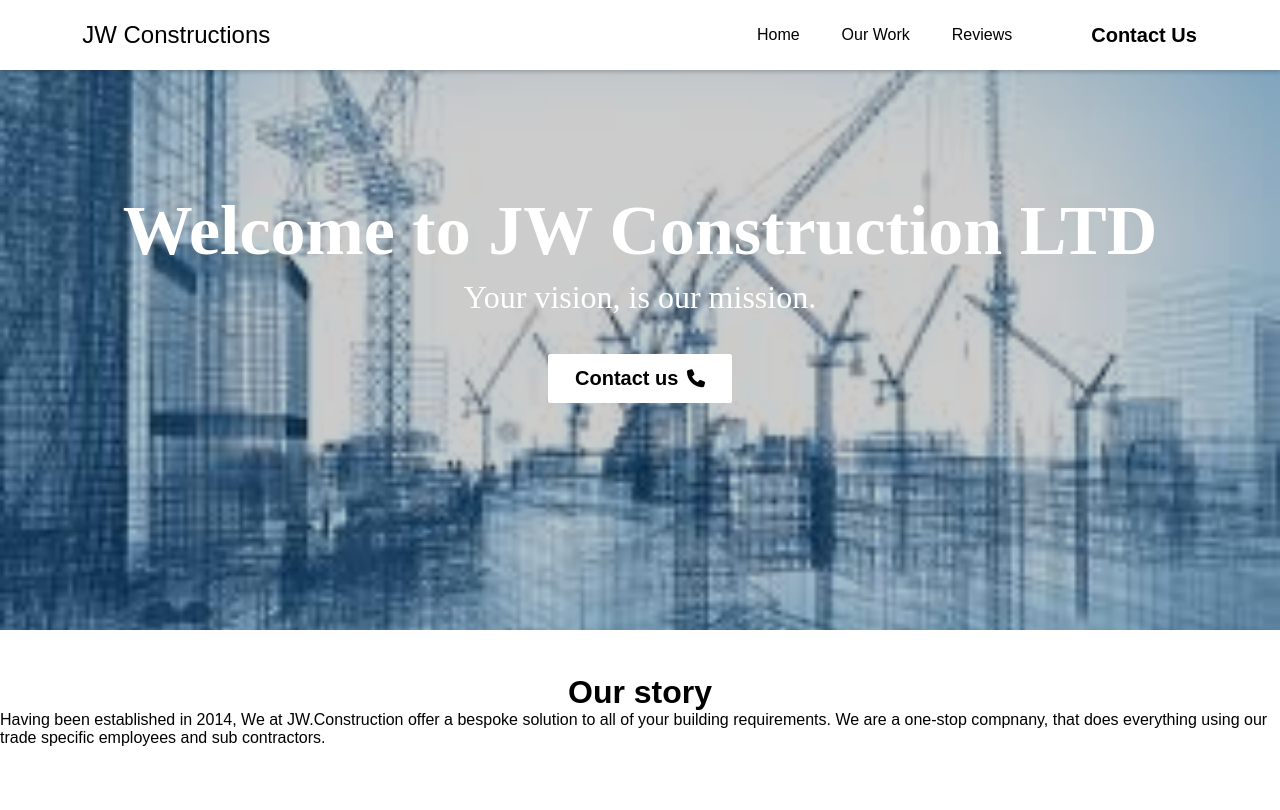
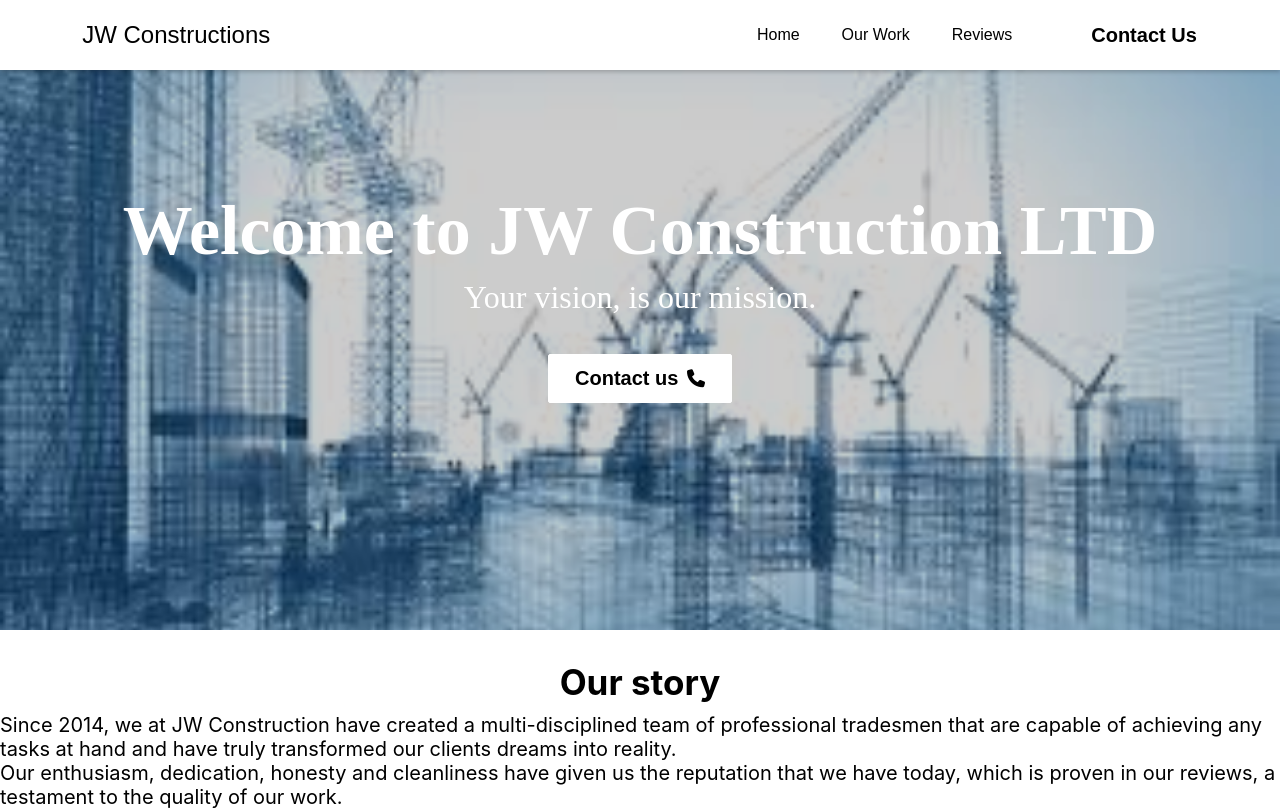
Before and after one commit to LewisMurray00/React-practice-website, a React (Create React App) app: page / in a window 1280 px wide. Shown: the top 810 px of the page. Built offline with nearby package versions, Linux system fonts and the light colour scheme.

Commit message:
styled the about section of the home page

```diff
--- a/src/Components/About(Home)/AboutHome.css
+++ b/src/Components/About(Home)/AboutHome.css
@@ -7,4 +7,19 @@
     flex-direction: column;
     align-items: center;
     object-fit: contain;
+    padding-top: 90px;
+    padding-bottom: 40px;
 }
+
+.about-title{
+    font-size: 35px;
+    color: black;
+    font-family: -apple-system, BlinkMacSystemFont, 'Segoe UI', Roboto, Oxygen, Ubuntu, Cantarell, 'Open Sans', 'Helvetica Neue', sans-serif
+}
+
+.about-texts{
+    padding-top: 10px;
+    font-size: 20px;
+    color: black;
+    font-family: -apple-system, BlinkMacSystemFont, 'Segoe UI', Roboto, Oxygen, Ubuntu, Cantarell, 'Open Sans', 'Helvetica Neue', sans-serif
+}
--- a/src/Components/About(Home)/AboutHome.js
+++ b/src/Components/About(Home)/AboutHome.js
@@ -5,8 +5,9 @@ function AboutHome() {
   return (
     <div className="about-container">
         <h1 className="about-title">Our story</h1>
-        <p className="about-textS">
-        Having been established in 2014, We at JW.Construction offer a bespoke solution to all of your building requirements. We are a one-stop compnany, that does everything using our trade specific employees and sub contractors.
+        <p className="about-texts">
+        Since 2014, we at JW Construction have created a multi-disciplined team of professional tradesmen that are capable of achieving any tasks at hand and have truly transformed our clients dreams into reality.
+        <br /> Our enthusiasm, dedication, honesty and cleanliness have given us the reputation that we have today, which is proven in our reviews, a testament to the quality of our work.
         </p>
     </div>
   )
```
